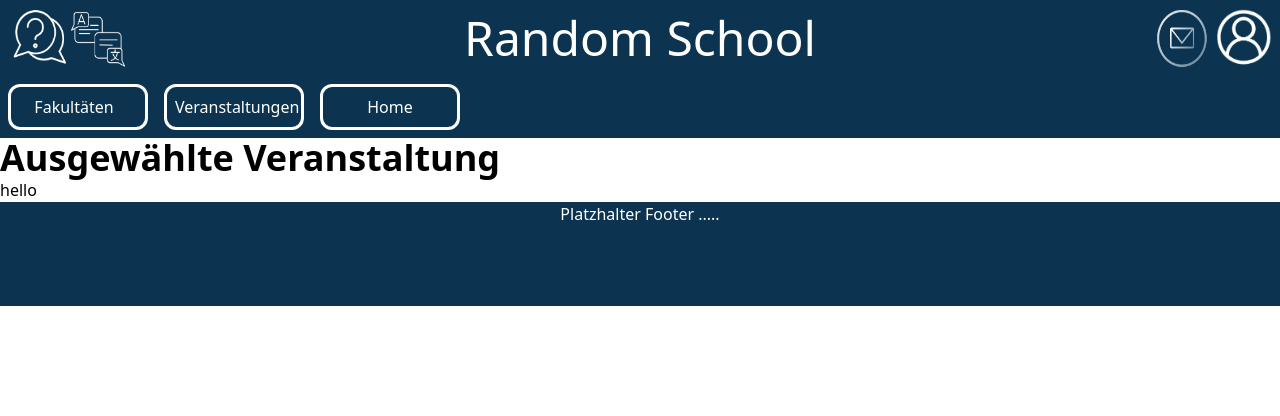
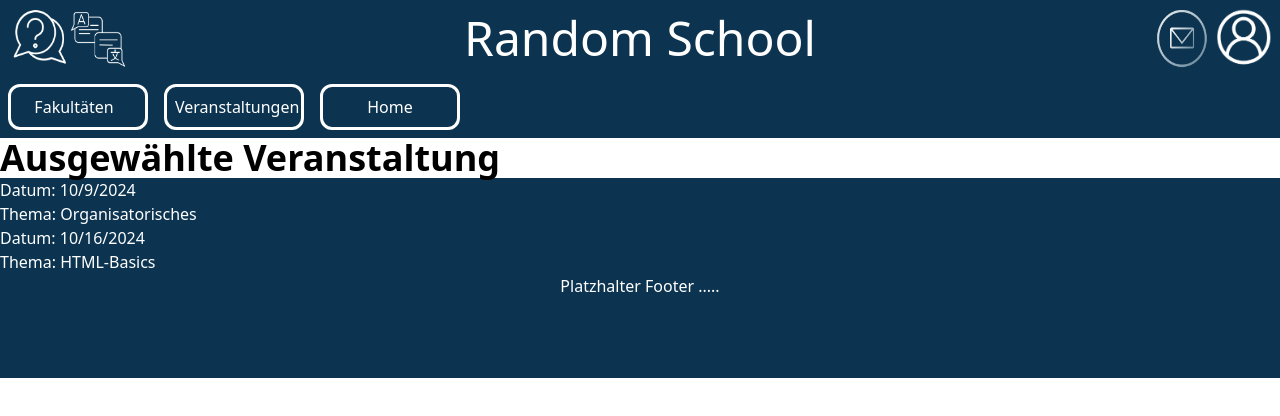
Before and after one commit to skr4ll/learning-platform, a React (Vite) app: page /veranstaltung in a window 1280 px wide. Shown: the top 416 px of the page. Built offline with nearby package versions, Linux system fonts and the light colour scheme.

Commit message:
rename Date.jsx to CourseDate.jsx, add CourseDate to Veranstaltung, start css-ing CourseDate.jsx, add data for Veranstaltung to data.js

```diff
--- a/data.js
+++ b/data.js
@@ -105,3 +105,67 @@ export class Folder {
       this.clicked = false;
   }
 }
+
+//Termine der Veranstaltung
+export const dates = [
+    {
+        date: new Date('2024, 10, 09'),
+        topic: "Organisatorisches"
+    },
+    {
+        date: new Date('2024, 10, 16'),
+        topic: "HTML-Basics"
+    },
+    {
+        date: new Date('2024, 10, 23'),
+        topic: "CSS-Basics"
+    },
+    {
+        date: new Date('2024, 10, 30'),
+        topic: "JavaScript-Basics"
+    },
+    {
+        date: new Date('2024, 11, 06'),
+        topic: "Lokale Server"
+    },
+    {
+        date: new Date('2024, 11, 13'),
+        topic: "Templates"
+    },
+    {
+        date: new Date('2024, 11, 20'),
+        topic: "JavaScript-Bibliotheken"
+    },
+    {
+        date: new Date('2024, 11, 27'),
+        topic: "User Experience"
+    },
+    {
+        date: new Date('2024, 12, 04'),
+        topic: "Array-Funktionen"
+    },
+    {
+        date: new Date('2024, 12, 11'),
+        topic: "Zusammenfassung Vanilla JS"
+    },
+    {
+        date: new Date('2024, 12, 18'),
+        topic: "React-Einstieg (Video)"
+    },
+    {
+        date: new Date('2024, 01, 08'),
+        topic: "React: Components"
+    },
+    {
+        date: new Date('2024, 01, 15'),
+        topic: "React: Props"
+    },
+    {
+        date: new Date('2024, 01, 22'),
+        topic: "React: State"
+    },
+    {
+        date: new Date('2024, 01, 29'),
+        topic: "React: Hooks"
+    }
+]
--- /dev/null
+++ b/src/components/course/CourseDate.jsx
@@ -0,0 +1,11 @@
+
+
+const CourseDate = (props) => {
+return (
+    <div className="bg-uzk-dark text-white">
+        Datum: {props.date.toLocaleDateString()} <br />
+        Thema: {props.topic}
+    </div>
+);
+}
+export default CourseDate;
--- a/src/components/course/Date.jsx
+++ /dev/null
@@ -1,8 +0,0 @@
-const Date = () => {
-return (
-    <div>
-        hello
-    </div>
-);
-}
-export default Date;
--- a/src/pages/Veranstaltung.jsx
+++ b/src/pages/Veranstaltung.jsx
@@ -1,13 +1,18 @@
 import Header from "../components/header";
 import Footer from "../components/footer";
-import Date from "../components/course/Date";
+import CourseDate from "../components/course/CourseDate";
+import { dates } from "../../data";
 
 const Veranstaltung = () => {
   return (
     <>
       <Header />
       <h1 className="text-4xl font-bold">Ausgewählte Veranstaltung</h1>
-      <Date />
+
+      <CourseDate {...dates[0]} />
+      <CourseDate {...dates[1]} />
+
+
       <Footer />
     </>
 
```
